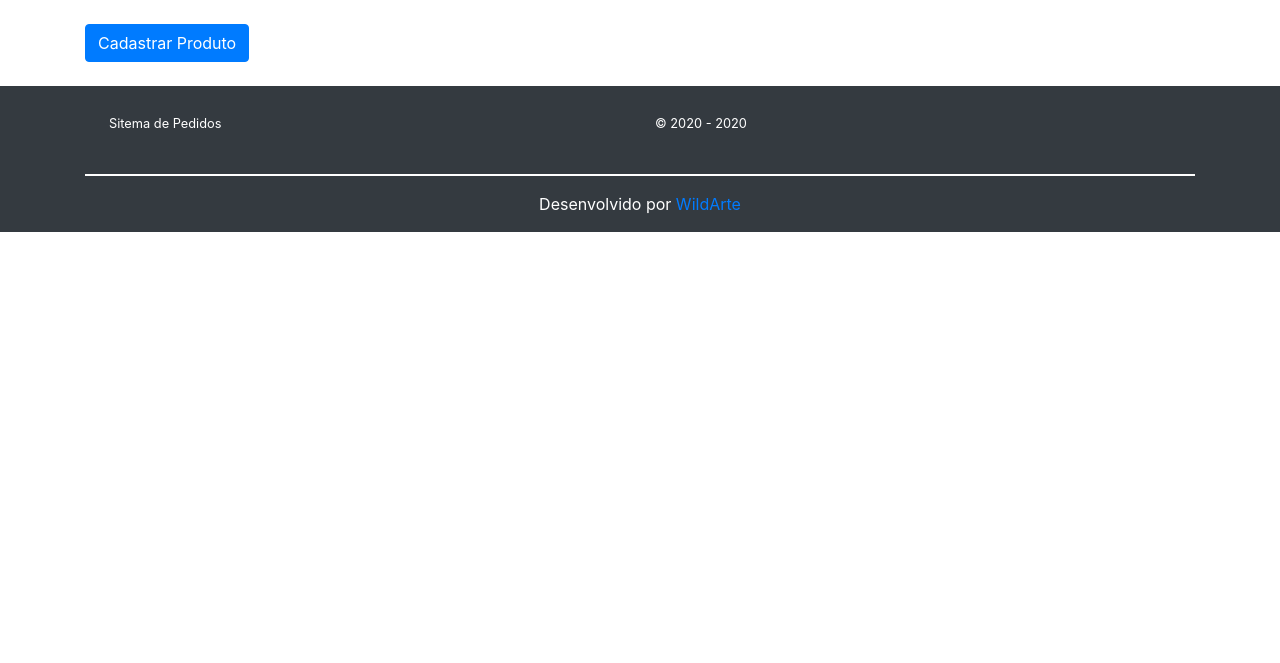
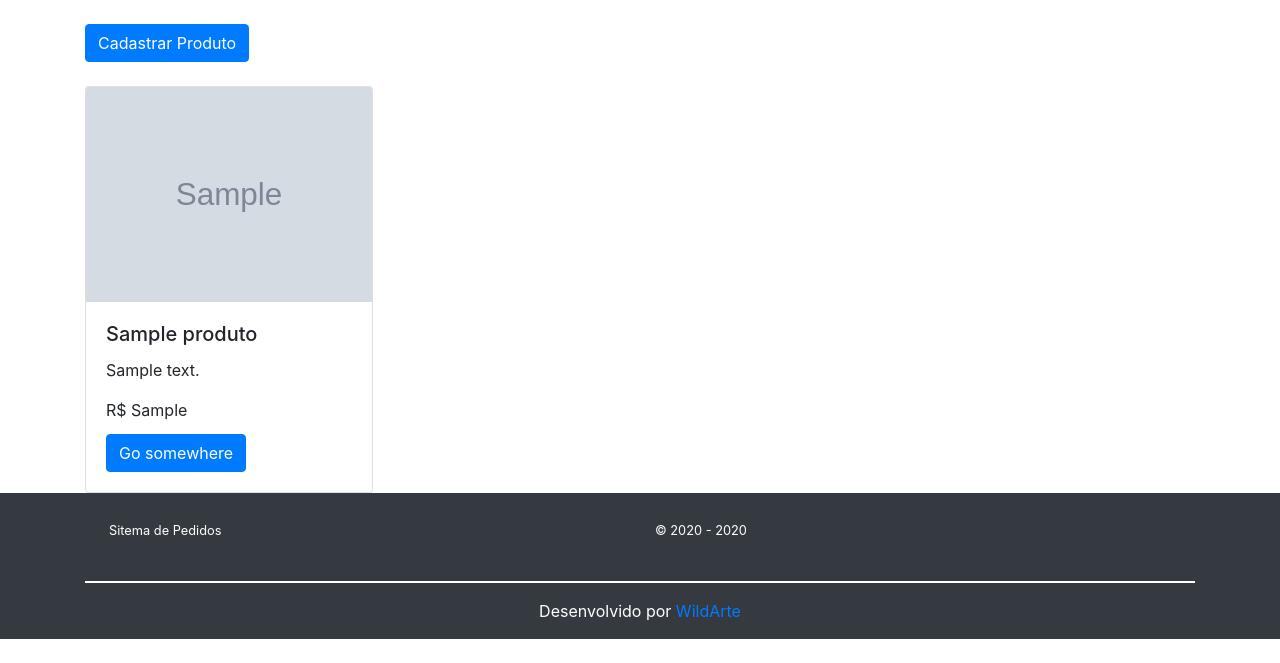
Before and after one commit to Wildarte/delivery, a PHP site: page /delivery/user/ in a window 1280 px wide. Shown: the part 137-800 px from the top of the page. Run offline with PHP 8.4, Linux system fonts and the light colour scheme; tables that the repository leaves empty or names only in its code hold one stand-in row (values such as "Sample post"); grey boxes marked "Sample" are stand-in pictures; some libraries are stand-ins or nearby versions.

Commit message:
commit da logica da pagina do cardapio, consegui fazer os codigos que cuidam da partes de colocar os itens na tela conforme a quantidade de produtos no banco de dados

```diff
--- a/app/controllers/User.php
+++ b/app/controllers/User.php
@@ -1,19 +1,92 @@
 <?php
 
 class User extends Controller{
+
+    public function __construct()
+    {
+        $this->userModel = $this->model("Users");
+    }
+
 
     public function index(){
 
         $form = filter_input_array(INPUT_POST, FILTER_SANITIZE_STRING);
 
+        /********* Esse trecho salva a imagem no diretório public/images ************** */
+
+        if(isset($_POST['submit'])){
+
+            $target_dir = "images/";
+            $target_file = $target_dir . basename($_FILES['imagem-produto']['name']);
+            $uploadOk = 1;
+
+            $imageFileType = strtolower(pathinfo($target_file, PATHINFO_EXTENSION));
+
+            $check = getimagesize($_FILES['imagem-produto']['tmp_name']); //obtem o tamanho de uma imagem
+            if($check !== false){ //verifica se o arquivo é uma imagem
+                echo "O arquivo é uma imagem - " . $check['mime'] . ".";
+                $uploadOk = 1;
+
+
+
+                if(file_exists($target_file)){
+                    echo "Esse arquivo já existe";
+                }else{
+
+                    if($_FILES['imagem-produto']['size'] > 500000){
+                        echo "Seu arquivo é muito grande";
+                        $uploadOk = 0;
+                    }else{
+
+                        if($imageFileType != "jpg" && $imageFileType != "png" && $imageFileType != "jpeg" && $imageFileType != "gif"){
+                            echo "Só é permitido arquivos jpg, png, jpeg e gif";
+                            $uploadOk = 0;
+                        }else{
+
+                            if($uploadOk == 0){
+                                echo "Desculpe seu arquivo não pode ser carregado";
+                            }else{
+
+                                if(move_uploaded_file($_FILES['imagem-produto']['tmp_name'], $target_file)){
+                                    echo "O arquivo" . htmlspecialchars(basename($_FILES['imagem-produto']['name'])) . " foi salvo ";
+                                }else{
+                                    echo "Ocorreu algum erro ao carregar seu arquivo";
+                                }
+                            }
+                        }
+                    }
+                }
+
+                echo "<br>".$target_file."<br>";
+            }else{
+                echo "O arquivo não é uma imagem";
+                $uploadOk = 0;
+            }
+
+        }
+
+          /*************************************************** */
+
         if(isset($form)):
+
+
 
             $dados = [
                 'nome' => trim($form['nome-produto']),
                 'descricao' => trim($form['descricao-produto']),
-                'preco' => trim($form['preco-produto']),
-                'imagem' => trim($form['imagem-produto'])
+                'preco' => (float) trim($form['preco-produto']),
+                'imagem' => $target_file
             ];
+
+
+            if($this->userModel->armazena($dados)):
+
+                echo "Cadastrado";
+            else:
+                echo "Erro ao executar o cadastramento";
+            endif;
+
+
         else:
             $dados = [
                 'nome' => '',
--- /dev/null
+++ b/app/models/Users.php
@@ -0,0 +1,30 @@
+<?php
+
+
+class Users{
+
+    private $db;
+
+    public function __construct(){
+
+        $this->db = new Database();
+
+    }
+
+    public function armazena($dados){
+
+        $this->db->query("INSERT INTO produtos(nome, descricao, preco, imagem) VALUES(:nome,:descricao,:preco,:imagem)");
+        $this->db->bind(":nome", $dados['nome']);
+        $this->db->bind(":descricao", $dados['descricao']);
+        $this->db->bind(":preco", $dados['preco']);
+        $this->db->bind(":imagem",$dados['imagem']);
+
+        if($this->db->executa()):
+            return true;
+        else:
+            return false;
+        endif;
+    }
+
+
+}
--- a/app/views/user/index.php
+++ b/app/views/user/index.php
@@ -32,15 +32,16 @@
                             </button>
                         </div>
                         <div class="modal-body">
-                            <form action="<?=URL?>user/" method="post">
+                            <form action="<?=URL?>user/" method="post" enctype="multipart/form-data">
 
                                 <div class="form-group">
                                     <label for="nome-produto">Nome do produo</label>
-                                    <input type="text" class="col-6 form-control" name="nome-produto" placeholder="Ex: Bolo de Cenoura">
+                                    <input type="text" class="col-6 form-control" name="nome-produto" placeholder="Ex: Bolo de Cenoura" required>
+
                                 </div>
                                 <div class="form-group">
                                     <label for="descricao">Descrição do produto</label>
-                                    <input type="text" class="form-control" name="descricao-produto" placeholder="Ex: Bolo de cenoura com cobertura de chocolate">
+                                    <input type="text" class="form-control" name="descricao-produto" placeholder="Ex: Bolo de cenoura com cobertura de chocolate" required>
                                 </div>
                                 <div class="form-group">
                                 <label for="preco-produto">Preço</label>
@@ -48,20 +49,20 @@
                                         <div class="input-group-prepend">
                                             <div class="input-group-text">R$</div>
                                         </div>
-                                        <input type="text" class="col-6 form-control" name="preco-produto" placeholder="Ex: 5,00">
+                                        <input type="text" class="col-6 form-control" name="preco-produto" placeholder="Ex: 5,00" required>
                                     </div>
 
                                 </div>
                                 <div class="form-group">
                                     <label for="imagem-produto">Imagem do Produto</label>
 
-                                    <input type="file" class="form-control-file" placeholder="Imagem que representa seu produto">
+                                    <input type="file" class="form-control-file" name="imagem-produto" placeholder="Imagem que representa seu produto">
                                 </div>
 
                         </div>
                         <div class="modal-footer">
                             <button type="button" class="btn btn-danger" data-dismiss="modal">Cancelar</button>
-                            <input type="submit" class="btn btn-success" name="envia" value="Cadastrar">
+                            <input type="submit" class="btn btn-success" name="submit" value="Cadastrar">
                         </div>
                         </form>
                     </div>
@@ -74,4 +75,37 @@
 
     </div>
 
+    <div class="row">
+
+        <?php
+
+            $db = new Database();
+
+            $db->query("SELECT * FROM produtos");
+
+            foreach($db->resultados() as $produto):
+
+        ?>
+            <!-- Esse trexo fica todos os produtos cadastrados-->
+            <div class="col-md-4">
+
+            <div class="card" style="width: 18rem;">
+                <img class="card-img-top" src="<?= '../public/'.$produto->imagem ?>" alt="Card image cap">
+                <div class="card-body">
+                    <h5 class="card-title"><?= $produto->nome ?></h5>
+                    <p class="card-text"><?= $produto->descricao ?></p>
+                    <p class="card-title">R$ <?= $produto->preco ?></p>
+                    <a href="#" class="btn btn-primary">Go somewhere</a>
+                </div>
+            </div>
+
+            </div>
+
+        <?php
+
+            endforeach;
+        ?>
+
+    </div>
+
 </div>
--- a/public/index.php
+++ b/public/index.php
@@ -53,22 +53,40 @@ $db->bind(":imagem", $imagem);
             //valor do perdido passado para uma variavel
             let valorTotal = parseFloat($('#valor_total').val());
 
+            let contaItens = parseInt($('#count_cart').text());
+
             console.log(valorTotal)
 
 
+            // esse trecho busca no banco de a quantidade de itens, e vai colocando a lógica do botões de adicionar, diminui, acrescentar etc em cada item da lista de produtos
+            <?php
+                // *********************** inicio do laço do banco de dados *********************
+
+                $db->query("SELECT * FROM produtos");
+                $num_item_logica = 1;// item responsável por ir adicinando a lógica dos botões conforme o número de produtos vindos do banco de dados
+                foreach($db->resultados() as $produto_logica):
+
+            ?>
+            // *****************************************************************
+
+                console.log('numero: ',<?= $num_item_logica ?>)
             // *********** botão do item, quando clicado acrescenta um item ao carrinho
-            $('#add_item1, #add_plus').click(function(){
+            $('#add_item<?= $num_item_logica ?>, #add_plus<?= $num_item_logica ?>').click(function(){
+
 
                 //pega o preço do item 1 coloca na variavel preco
-                let preco = parseFloat($('#preco_item1').text());
+                let preco = parseFloat($('#preco_item<?= $num_item_logica ?>').text());
 
                 //essa linha acrescenta + 1 do item nos pedidos
-                let valor = parseInt($('form #id_form_item #add1').text()) + 1;
-                $('form #id_form_item #add1').text(valor);
-                $('#count_cart').text(valor);
+                let valor = parseInt($('form #id_form_item #add<?= $num_item_logica ?>').text()) + 1;
+                $('form #id_form_item #add<?= $num_item_logica ?>').text(valor);
+
+                //esse trecho acrescenta um a sacola de compras
+                contaItens += 1;
+                $('#count_cart').text(contaItens);
 
                 valorTotal += preco;
-
+                console.log("Contagem depois da soma: ",valor);
                 //essa linha transforma o valor da variavel em formato de real
                 let valorTotalBRL = Intl.NumberFormat('pt-br', {style: 'currency', currency: 'BRL'}).format(valorTotal)
                 $('#valor_total').val(valorTotalBRL)
@@ -78,31 +96,34 @@ $db->bind(":imagem", $imagem);
 
 
                 // **********  *********** */
-                let itemClicado = parseInt($('form #id_form_item #add1').text());
+                let itemClicado = parseInt($('form #id_form_item #add<?= $num_item_logica ?>').text());
                 if(itemClicado){
-                    $('#confirma_item1').addClass('fas fa-check')
+                    $('#confirma_item<?= $num_item_logica ?>').addClass('fas fa-check')
                 }else{
-                    $('#confirma_item1').removeClass('fas fa-check')
+                    $('#confirma_item<?= $num_item_logica ?>').removeClass('fas fa-check')
                 }
 
                 console.log('item: ',itemClicado) //aqui é só pra mim saber se está saindo o valor
             });
 
 
-
-            $('#add_less').click(function(){
+            // **************** botão que diminui em 1 o valor do carrinho **************
+            $('#add_less<?= $num_item_logica ?>').click(function(){
 
 
-                let valor = parseInt($('form #id_form_item #add1').text());
-                let preco = parseFloat($('#preco_item1').text());
+                let valor = parseInt($('form #id_form_item #add<?= $num_item_logica ?>').text());
+                let preco = parseFloat($('#preco_item<?= $num_item_logica ?>').text());
 
                 if(valor > 0){
 
 
                     valor -= 1;
 
-                    $('form #id_form_item #add1').text(valor);
-                    $('#count_cart').text(valor);
+                    $('form #id_form_item #add<?= $num_item_logica ?>').text(valor);
+
+                    //Esse diminui 1 item no sacola de compras
+                    contaItens -= 1;
+                    $('#count_cart').text(contaItens);
 
                     valorTotal -= preco;
 
@@ -113,16 +134,23 @@ $db->bind(":imagem", $imagem);
 
 
                 }
-                let itemClicado = parseInt($('form #id_form_item #add1').text());
+                let itemClicado = parseInt($('form #id_form_item #add<?= $num_item_logica ?>').text());
                 if(itemClicado >= 1){
-                        $('#confirma_item1').addClass('fas fa-check')
+                        $('#confirma_item<?= $num_item_logica ?>').addClass('fas fa-check')
                     }else{
-                        $('#confirma_item1').removeClass('fas fa-check')
+                        $('#confirma_item<?= $num_item_logica ?>').removeClass('fas fa-check')
                     }
 
                 console.log('item: ',itemClicado) //aqui é só pra mim saber se está saindo o valor
 
             });
+            // *****************************************************************************
+
+            <?php
+                // ********* fim do laço do banco de dados ****************
+                $num_item_logica++;
+                endforeach;
+            ?>
 
         });
 
```
Also changed, not shown: app/views/pages/home.php (+48 -20 lines), public/images/1602934854126-Giganet-ed-2.jpg (added), public/images/flavio_augusto_gv_.jpg (added), public/images/photo-1486427944299-d1955d23e34d.jpeg (added), public/images/photo-1578985545062-69928b1d9587.jpeg (added).
